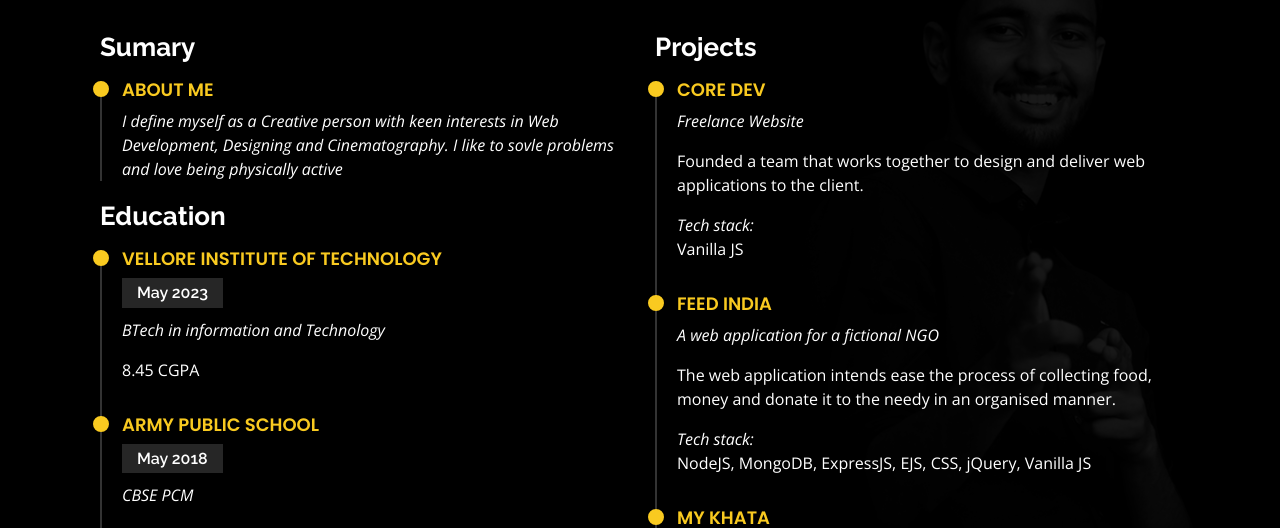
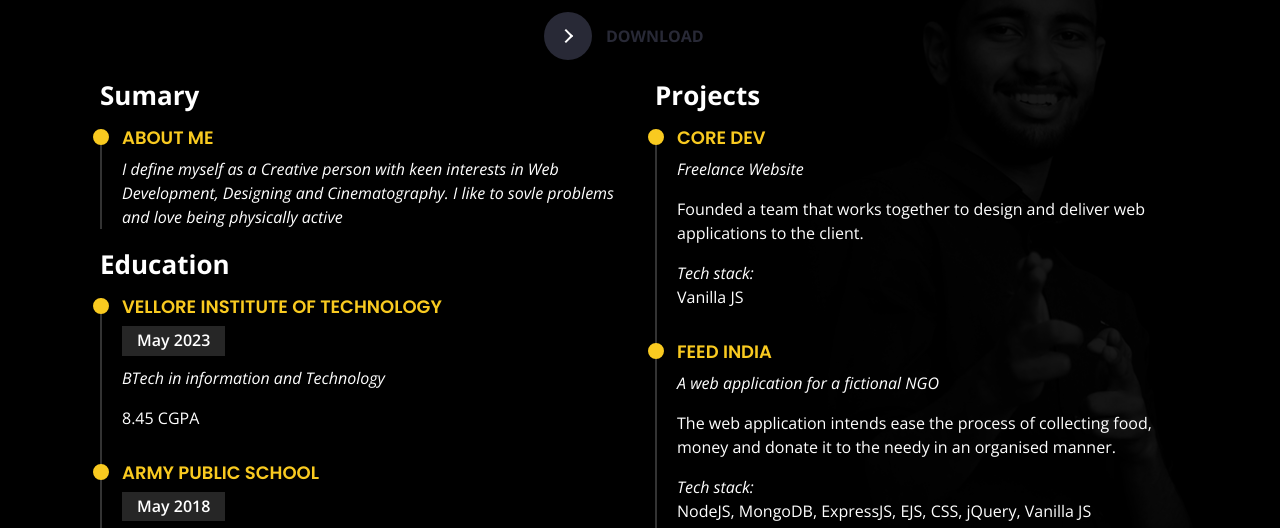
Before and after one commit to AkashShukla09/AkashShukla09.github.io, a plain HTML site: page index.html in a window 1280 px wide. Both pictures are taken after a click on the link "Resume". Shown: the part 201-729 px from the top of the page. Drawn offline with nearby package versions, Linux system fonts and the light colour scheme.

Commit message:
download button added

```diff
--- a/assets/css/style.css
+++ b/assets/css/style.css
@@ -1,13 +1,119 @@
-/**
-* Template Name: Personal - v2.5.1
-* Template URL: https://bootstrapmade.com/personal-free-resume-bootstrap-template/
-* Author: BootstrapMade.com
-* License: https://bootstrapmade.com/license/
-*/
-
 /*--------------------------------------------------------------
 # General
 --------------------------------------------------------------*/
+@import url("https://fonts.googleapis.com/css?family=Mukta:700");
+* {
+  box-sizing: border-box;
+}
+*::before,
+*::after {
+  box-sizing: border-box;
+}
+/* body {
+  font-family: "Mukta", sans-serif;
+  font-size: 1rem;
+  line-height: 1.5;
+  display: flex;
+  align-items: center;
+  justify-content: center;
+  margin: 0;
+  min-height: 100vh;
+  background: #f3f8fa;
+} */
+button {
+  position: relative;
+  display: inline-block;
+  cursor: pointer;
+  outline: none;
+  border: 0;
+  vertical-align: middle;
+  text-decoration: none;
+  background: transparent;
+  padding: 0;
+  font-size: inherit;
+  font-family: inherit;
+}
+button.learn-more {
+  width: 12rem;
+  height: auto;
+}
+button.learn-more .circle {
+  transition: all 0.45s cubic-bezier(0.65, 0, 0.076, 1);
+  position: relative;
+  display: block;
+  margin: 0;
+  width: 3rem;
+  height: 3rem;
+  background: #282936;
+  border-radius: 1.625rem;
+}
+button.learn-more .circle .icon {
+  transition: all 0.45s cubic-bezier(0.65, 0, 0.076, 1);
+  position: absolute;
+  top: 0;
+  bottom: 0;
+  margin: auto;
+  background: #fff;
+}
+button.learn-more .circle .icon.arrow {
+  transition: all 0.45s cubic-bezier(0.65, 0, 0.076, 1);
+  left: 0.625rem;
+  width: 1.125rem;
+  height: 0.125rem;
+  background: none;
+}
+button.learn-more .circle .icon.arrow::before {
+  position: absolute;
+  content: "";
+  top: -0.25rem;
+  right: 0.0625rem;
+  width: 0.625rem;
+  height: 0.625rem;
+  border-top: 0.125rem solid #fff;
+  border-right: 0.125rem solid #fff;
+  transform: rotate(45deg);
+}
+button.learn-more .button-text {
+  transition: all 0.45s cubic-bezier(0.65, 0, 0.076, 1);
+  position: absolute;
+  top: 0;
+  left: 0;
+  right: 0;
+  bottom: 0;
+  padding: 0.75rem 0;
+  margin: 0 0 0 1.85rem;
+  color: #282936;
+  font-weight: 700;
+  line-height: 1.6;
+  text-align: center;
+  text-transform: uppercase;
+}
+button:hover .circle {
+  width: 100%;
+}
+button:hover .circle .icon.arrow {
+  background: #fff;
+  transform: translate(1rem, 0);
+}
+button:hover .button-text {
+  color: #fff;
+}
+@supports (display: grid) {
+  /* body {
+    display: grid;
+    grid-template-columns: repeat(4, 1fr);
+    grid-gap: 0.625rem;
+    grid-template-areas: ". main main ." ". main main .";
+  } */
+  #container {
+    grid-area: main;
+    align-self: center;
+    justify-self: center;
+  }
+}
+
+/* button ka code  ^^^^^^^^^ */
+
 body {
   font-family: "Open Sans", sans-serif;
   background-color: #040404;
@@ -43,9 +149,14 @@ a:hover {
   text-decoration: none;
 }
 
-h1, h2, h3, h4, h5, h6 {
+/* h1,
+h2,
+h3,
+h4,
+h5,
+h6 {
   font-family: "Raleway", sans-serif;
-}
+} */
 
 /*--------------------------------------------------------------
 # Header
@@ -73,7 +184,8 @@ h1, h2, h3, h4, h5, h6 {
   font-family: "Poppins", sans-serif;
 }
 
-#header h1 a, #header h1 a:hover {
+#header h1 a,
+#header h1 a:hover {
   color: #fff;
   line-height: 1;
   display: inline-block;
@@ -178,12 +290,16 @@ h1, h2, h3, h4, h5, h6 {
   transition: all 0.3s ease-in-out 0s;
 }
 
-.nav-menu a:hover:before, .nav-menu li:hover > a:before, .nav-menu .active > a:before {
+.nav-menu a:hover:before,
+.nav-menu li:hover > a:before,
+.nav-menu .active > a:before {
   visibility: visible;
   width: 25px;
 }
 
-.nav-menu a:hover, .nav-menu .active > a, .nav-menu li:hover > a {
+.nav-menu a:hover,
+.nav-menu .active > a,
+.nav-menu li:hover > a {
   color: #fff;
   text-decoration: none;
 }
@@ -240,7 +356,9 @@ h1, h2, h3, h4, h5, h6 {
   outline: none;
 }
 
-.mobile-nav a:hover, .mobile-nav .active > a, .mobile-nav li:hover > a {
+.mobile-nav a:hover,
+.mobile-nav .active > a,
+.mobile-nav li:hover > a {
   color: #f9ca20;
   text-decoration: none;
 }
@@ -281,7 +399,8 @@ h1, h2, h3, h4, h5, h6 {
   background: rgba(0, 0, 0, 0.9);
 }
 
-#header.header-top .social-links, #header.header-top h2 {
+#header.header-top .social-links,
+#header.header-top h2 {
   display: none;
 }
 
@@ -474,7 +593,7 @@ section .container {
 .skills .progress-bar {
   width: 1px;
   height: 10px;
-  transition: .9s;
+  transition: 0.9s;
   background-color: #f9ca20;
 }
 
@@ -538,7 +657,8 @@ section .container {
   margin: 0 0 0 45px;
 }
 
-.testimonials .testimonial-item .quote-icon-left, .testimonials .testimonial-item .quote-icon-right {
+.testimonials .testimonial-item .quote-icon-left,
+.testimonials .testimonial-item .quote-icon-right {
   color: rgba(255, 255, 255, 0.25);
   font-size: 26px;
 }
@@ -567,7 +687,8 @@ section .container {
   z-index: 1;
 }
 
-.testimonials .owl-nav, .testimonials .owl-dots {
+.testimonials .owl-nav,
+.testimonials .owl-dots {
   margin-top: 5px;
   text-align: center;
 }
@@ -668,7 +789,7 @@ section .container {
   height: 64px;
   background: #f9ca20;
   border-radius: 5px;
-  transition: all .3s ease-out 0s;
+  transition: all 0.3s ease-out 0s;
   display: flex;
   align-items: center;
   justify-content: center;
@@ -683,14 +804,14 @@ section .container {
 
 .services .icon-box .icon::before {
   position: absolute;
-  content: '';
+  content: "";
   left: -8px;
   top: -8px;
   height: 100%;
   width: 100%;
   background: rgba(255, 255, 255, 0.15);
   border-radius: 5px;
-  transition: all .3s ease-out 0s;
+  transition: all 0.3s ease-out 0s;
   transform: translateZ(-1px);
 }
 
@@ -727,7 +848,8 @@ section .container {
   background: #f9ca20;
 }
 
-.services .icon-box:hover h4 a, .services .icon-box:hover p {
+.services .icon-box:hover h4 a,
+.services .icon-box:hover p {
   color: #fff;
 }
 
@@ -762,7 +884,8 @@ section .container {
   border-radius: 4px;
 }
 
-.portfolio #portfolio-flters li:hover, .portfolio #portfolio-flters li.filter-active {
+.portfolio #portfolio-flters li:hover,
+.portfolio #portfolio-flters li.filter-active {
   background: #f9ca20;
 }
 
@@ -995,7 +1118,8 @@ section .container {
   animation: animate-loading 1s linear infinite;
 }
 
-.contact .php-email-form input, .contact .php-email-form textarea {
+.contact .php-email-form input,
+.contact .php-email-form textarea {
   border-radius: 0;
   box-shadow: none;
   font-size: 14px;
@@ -1005,31 +1129,37 @@ section .container {
   color: #fff;
 }
 
-.contact .php-email-form input:focus, .contact .php-email-form textarea:focus {
+.contact .php-email-form input:focus,
+.contact .php-email-form textarea:focus {
   background-color: rgba(255, 255, 255, 0.11);
 }
 
-.contact .php-email-form input::-webkit-input-placeholder, .contact .php-email-form textarea::-webkit-input-placeholder {
+.contact .php-email-form input::-webkit-input-placeholder,
+.contact .php-email-form textarea::-webkit-input-placeholder {
   color: rgba(255, 255, 255, 0.3);
   opacity: 1;
 }
 
-.contact .php-email-form input::-moz-placeholder, .contact .php-email-form textarea::-moz-placeholder {
+.contact .php-email-form input::-moz-placeholder,
+.contact .php-email-form textarea::-moz-placeholder {
   color: rgba(255, 255, 255, 0.3);
   opacity: 1;
 }
 
-.contact .php-email-form input:-ms-input-placeholder, .contact .php-email-form textarea:-ms-input-placeholder {
+.contact .php-email-form input:-ms-input-placeholder,
+.contact .php-email-form textarea:-ms-input-placeholder {
   color: rgba(255, 255, 255, 0.3);
   opacity: 1;
 }
 
-.contact .php-email-form input::-ms-input-placeholder, .contact .php-email-form textarea::-ms-input-placeholder {
+.contact .php-email-form input::-ms-input-placeholder,
+.contact .php-email-form textarea::-ms-input-placeholder {
   color: rgba(255, 255, 255, 0.3);
   opacity: 1;
 }
 
-.contact .php-email-form input::placeholder, .contact .php-email-form textarea::placeholder {
+.contact .php-email-form input::placeholder,
+.contact .php-email-form textarea::placeholder {
   color: rgba(255, 255, 255, 0.3);
   opacity: 1;
 }
@@ -1052,7 +1182,8 @@ section .container {
 }
 
 .contact .php-email-form button[type="submit"]:hover {
-  background:#f9ca20}
+  background: #f9ca20;
+}
 
 @-webkit-keyframes animate-loading {
   0% {
@@ -1097,7 +1228,8 @@ section .container {
   margin-bottom: 20px;
 }
 
-.portfolio-details .portfolio-details-carousel .owl-nav, .portfolio-details .portfolio-details-carousel .owl-dots {
+.portfolio-details .portfolio-details-carousel .owl-nav,
+.portfolio-details .portfolio-details-carousel .owl-dots {
   margin-top: 5px;
   text-align: center;
 }
--- a/index.html
+++ b/index.html
@@ -272,6 +272,18 @@
         <p>Check My Resume</p>
       </div>
 
+      <div id="container">
+        <button class="learn-more">
+          <span class="circle" aria-hidden="true">
+            <span class="icon arrow"></span>
+          </span>
+          <a href="Akash's Resume.pdf" download>
+            <span class="button-text">Download</span>
+          </a>
+        </button>
+      </div>
+
+
       <div class="row">
         <div class="col-lg-6">
           <h3 class="resume-title">Sumary</h3>
```
Also changed, not shown: 1 other file.
